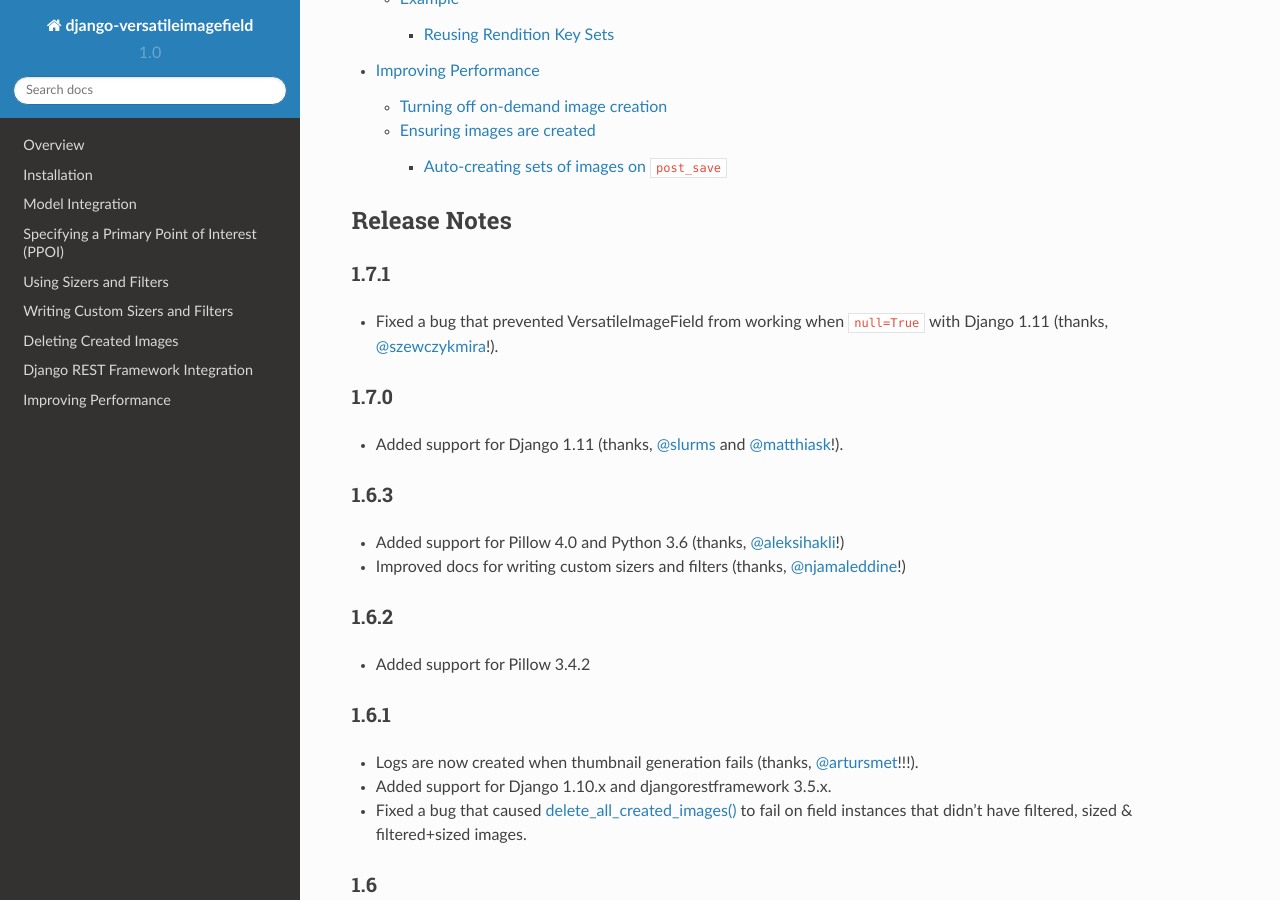
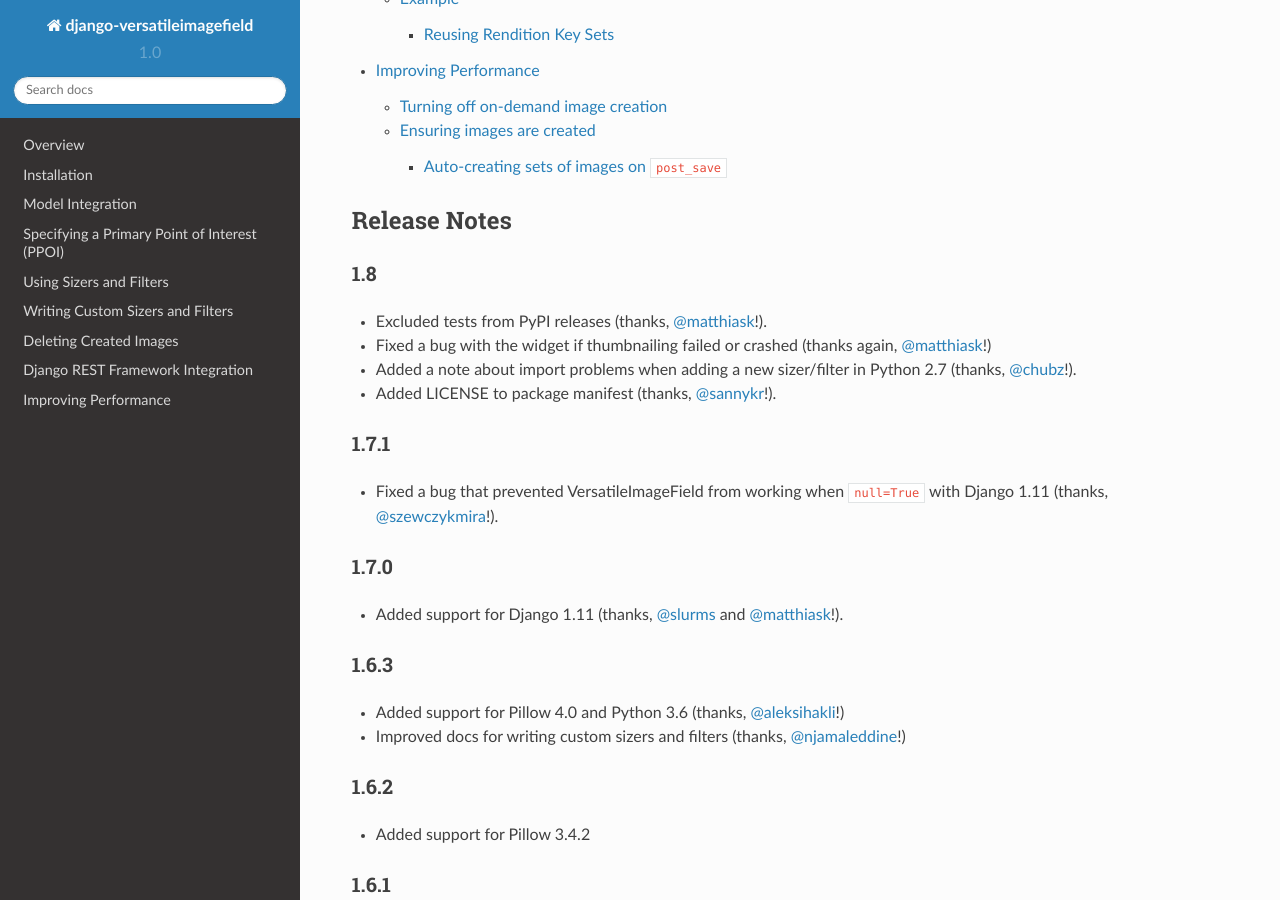
Before and after one commit to respondcreate/django-versatileimagefield, a Sphinx documentation site: the page built from docs/index.rst, in a window 1280 px wide and 900 px high, scrolled down 3530 px. Built offline with Sphinx 7.4.7 and the Read the Docs theme 2.0.0, drawn with Linux system fonts in a browser that asks for light colours.

Commit message:
Adding release notes, preparing for 1.8 release

```diff
--- a/docs/index.rst
+++ b/docs/index.rst
@@ -81,6 +81,12 @@
 
 Release Notes
 =============
+1.8
+^^^
+- Excluded tests from PyPI releases (thanks, `@matthiask <https://github.com/matthiask>`_!).
+- Fixed a bug with the widget if thumbnailing failed or crashed (thanks again, `@matthiask <https://github.com/matthiask>`_!)
+- Added a note about import problems when adding a new sizer/filter in Python 2.7 (thanks, `@chubz <https://github.com/chubz>`_!).
+- Added LICENSE to package manifest (thanks, `@sannykr <https://github.com/sannykr>`_!).
 
 1.7.1
 ^^^^^
--- a/docs/writing_custom_sizers_and_filters.rst
+++ b/docs/writing_custom_sizers_and_filters.rst
@@ -267,9 +267,9 @@
 ``versatileimagefield`` – (i.e. ``versatileimagefield.py``)
 that are available at the 'top level' of each app on ``INSTALLED_APPS``.
 
-.. caution:: If your project is based on python 2.x you can prevent import problems.
-    Use ``from __future__ import absolute_import`` in all files related to custom
-    filters and models other project files that import versatileimagefield modules.
+.. caution:: If your project is based on python 2.x you can prevent import problems
+    by including ``from __future__ import absolute_import`` at the top of any files
+    related to your custom sizer/filter.
 
 Here's an example:
 
--- a/setup.py
+++ b/setup.py
@@ -4,8 +4,8 @@
 
 setup(
     name='django-versatileimagefield',
-    version='1.7.1',
     packages=find_packages(),
+    version='1.8',
     author=u'Jonathan Ellenberger',
     author_email='jonathan_ellenberger@wgbh.org',
     url='http://github.com/respondcreate/django-versatileimagefield/',
```
